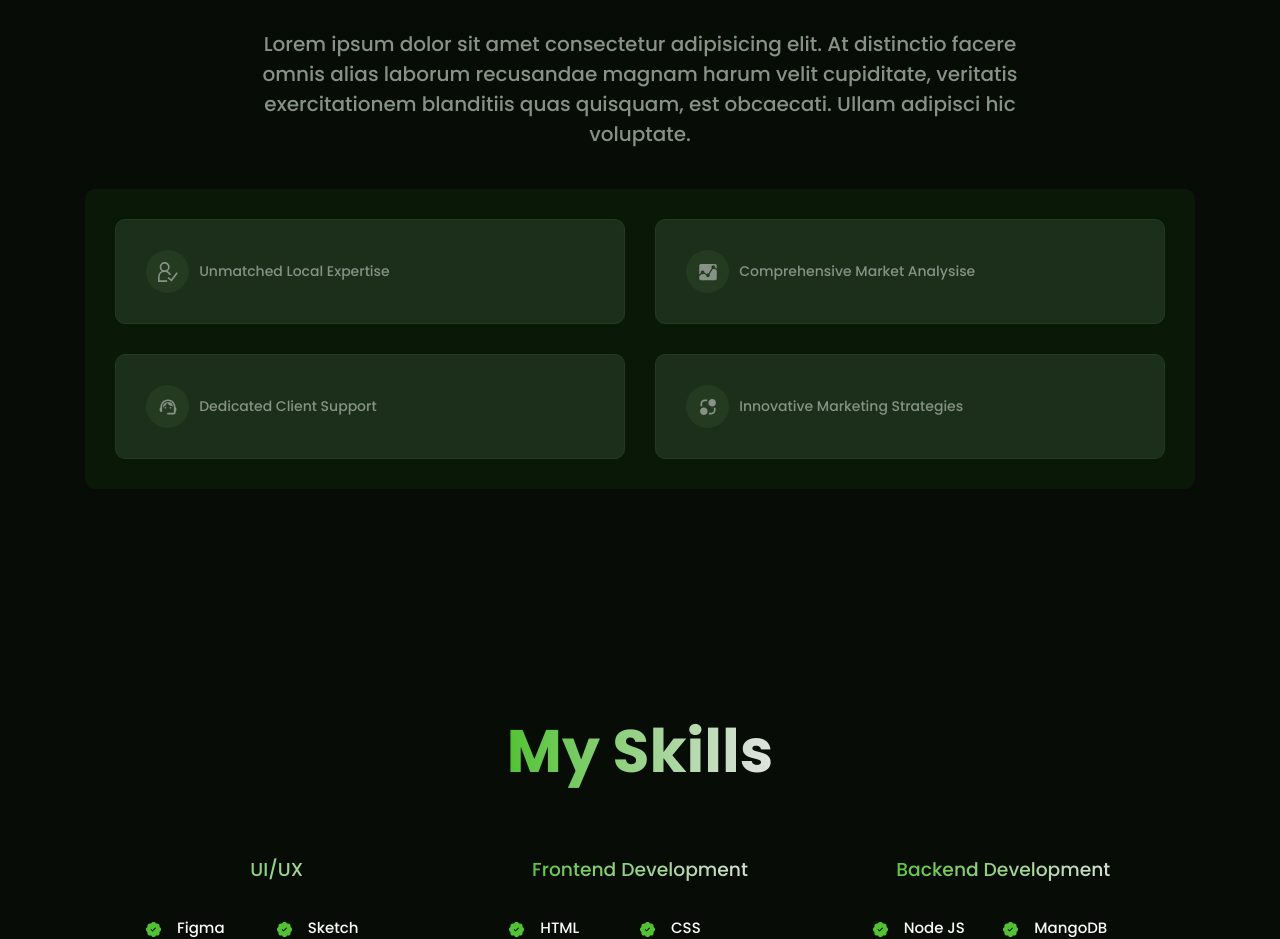
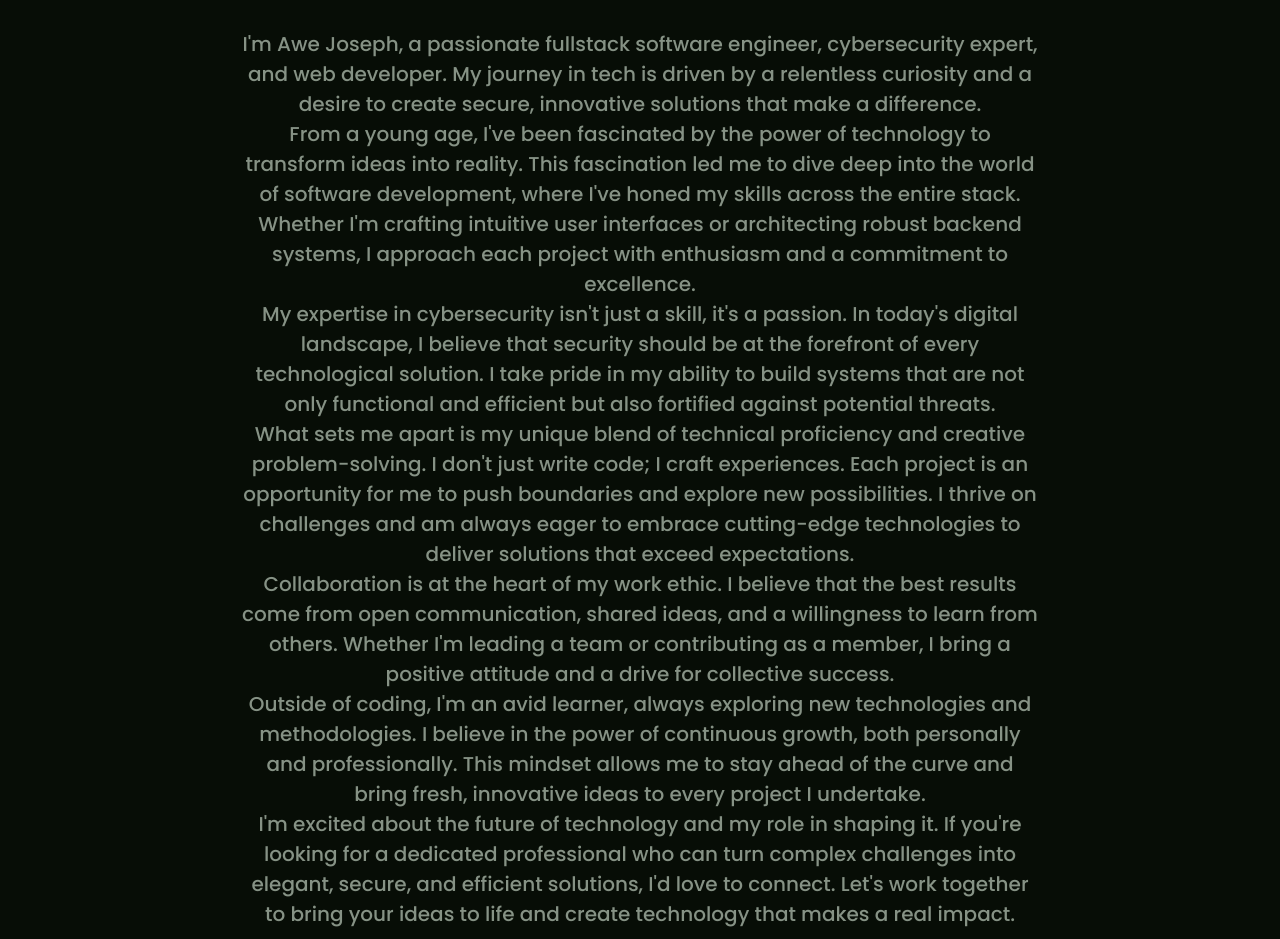
Before and after one commit to Jossyboydgenius/Developer-portfolio, a React (Vite) app: page / in a window 1280 px wide. Shown: the part 996-1935 px from the top of the page. Built offline with nearby package versions, Linux system fonts and the light colour scheme.

Commit message:
refactor: Update About component with detailed information about the developer

```diff
--- a/src/Components/About/index.jsx
+++ b/src/Components/About/index.jsx
@@ -11,8 +11,41 @@ const About = () => {
             <span className="gradient-text">About Me</span>
           </h1>
           <h4 className="sub-title muted" data-aos='fade-left'>
-            Lorem ipsum dolor sit amet consectetur adipisicing elit. At distinctio facere omnis alias laborum recusandae magnam harum velit cupiditate,
-            veritatis exercitationem blanditiis quas quisquam, est obcaecati. Ullam adipisci hic voluptate.
+            I'm Awe Joseph, a passionate fullstack software engineer, cybersecurity expert, and web developer.
+            My journey in tech is driven by a relentless curiosity and a desire to create secure, innovative solutions
+            that make a difference.
+          </h4>
+          <h4 className="sub-title muted" data-aos='fade-left'>
+            From a young age, I've been fascinated by the power of technology to transform ideas into reality.
+            This fascination led me to dive deep into the world of software development, where I've honed my skills
+            across the entire stack. Whether I'm crafting intuitive user interfaces or architecting robust backend systems,
+            I approach each project with enthusiasm and a commitment to excellence.
+          </h4>
+          <h4 className="sub-title muted" data-aos='fade-left'>
+            My expertise in cybersecurity isn't just a skill, it's a passion. In today's digital landscape, I believe that
+            security should be at the forefront of every technological solution. I take pride in my ability to build
+            systems that are not only functional and efficient but also fortified against potential threats.
+          </h4>
+          <h4 className="sub-title muted" data-aos='fade-left'>
+            What sets me apart is my unique blend of technical proficiency and creative problem-solving. I don't just
+            write code; I craft experiences. Each project is an opportunity for me to push boundaries and explore new
+            possibilities. I thrive on challenges and am always eager to embrace cutting-edge technologies to deliver
+            solutions that exceed expectations.
+          </h4>
+          <h4 className="sub-title muted" data-aos='fade-left'>
+            Collaboration is at the heart of my work ethic. I believe that the best results come from open communication,
+            shared ideas, and a willingness to learn from others. Whether I'm leading a team or contributing as a member,
+            I bring a positive attitude and a drive for collective success.
+          </h4>
+          <h4 className="sub-title muted" data-aos='fade-left'>
+            Outside of coding, I'm an avid learner, always exploring new technologies and methodologies. I believe in
+            the power of continuous growth, both personally and professionally. This mindset allows me to stay ahead
+            of the curve and bring fresh, innovative ideas to every project I undertake.
+          </h4>
+          <h4 className="sub-title muted" data-aos='fade-left'>
+            I'm excited about the future of technology and my role in shaping it. If you're looking for a dedicated
+            professional who can turn complex challenges into elegant, secure, and efficient solutions, I'd love to
+            connect. Let's work together to bring your ideas to life and create technology that makes a real impact.
           </h4>
         </div>
         <div className="group">
```
